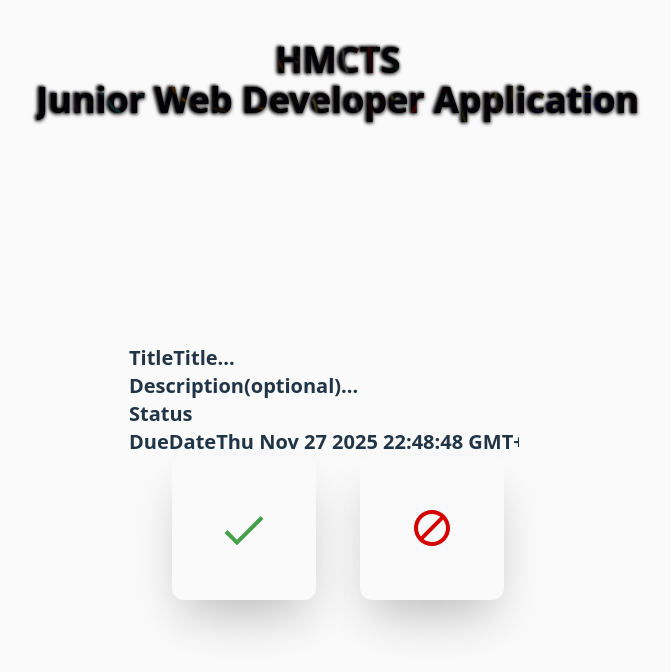
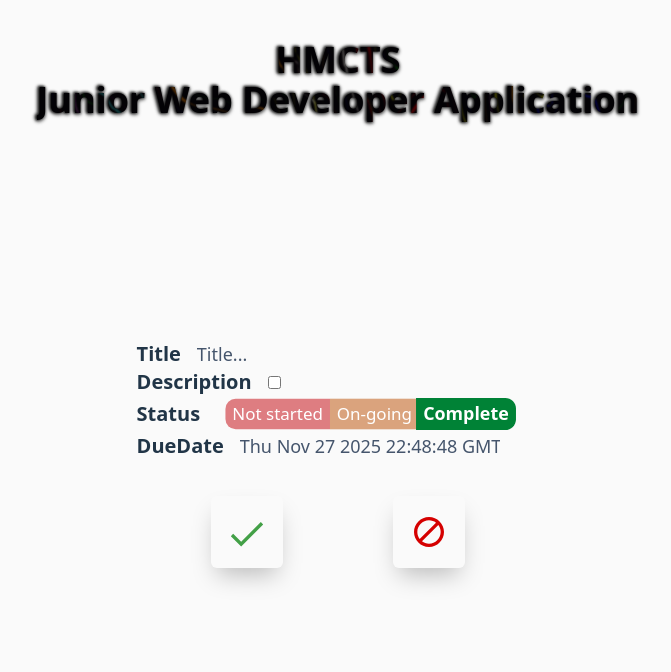
Before and after one commit to NathanJohnNJ/hmcts-junior-dev-challenge, a React (Vite) app in the folder frontend/: page / in a window 1280 px wide. Both pictures are taken after a click on the button 640 px from the left and 472 px from the top of the page. Shown: the top 672 px of the page, without its empty margins (302-973 px from the left). Built offline with nearby package versions, Linux system fonts and the light colour scheme.

Commit message:
tenth commit - added style and functionality to main task card

```diff
--- a/frontend/src/components/card.jsx
+++ b/frontend/src/components/card.jsx
@@ -3,8 +3,9 @@ import { FcDeleteRow, FcCheckmark, FcCancel } from "react-icons/fc";
 
 export default function Card({children}){
   const [title, setTitle] = useState('Title...');
-  const [description, setDescription] = useState('(optional)...');
-  const [status, setStatus] = useState('');
+  const [showDescription, setShowDescription] = useState(false);
+  const [description, setDescription] = useState('');
+  const [status, setStatus] = useState('complete');
   const [dueDate, setDueDate] = useState(new Date().toString());
   const [showMessage, setShowMessage] = useState(false);
 
@@ -15,16 +16,28 @@ export default function Card({children}){
   return (
     <div className="">
       <form className="flex flex-col">
-        <label htmlFor='title' className="font-black text-xl flex">Title<input name="title" id="title" type="text" value={title} onChange={e => setTitle(e.target.value)}></input></label>
-        <label htmlFor='description' className="font-black text-xl flex">Description<input name="description" id="description" type="text" value={description} onChange={e => setDescription(e.target.value)}></input></label>
-        <label htmlFor='status' className="font-black text-xl flex">Status<input name="status" id="status" type="text" value={status} onChange={e => setStatus(e.target.value)}></input></label>
-        <label htmlFor='dueDate' className="font-black text-xl flex">DueDate<input name="dueDate" id="dueDate" type="text" value={dueDate} onChange={e => setDueDate(e.target.value)}></input></label>
+        <label htmlFor='title' className="font-black text-xl flex items-center">Title<input className="mx-4 font-medium text-lg text-slate-600" name="title" id="title" type="text" value={title} onChange={e => setTitle(e.target.value)}></input></label>
+        <div className="flex flex-col">
+        <label htmlFor='description' className="font-black text-xl flex items-start">Description
+        <input type="checkbox" className="mx-4 mt-2 font-medium text-lg text-slate-600" name="descriptionCheck" id="descriptionCheck" value={showDescription} onChange={() => setShowDescription(!showDescription)}></input></label>
+        {showDescription &&
+          <textarea className="mx-4 font-medium text-lg text-slate-600" name="description" id="description" type="textbox" rows="5" cols="30" value={description} onChange={e => setDescription(e.target.value)}></textarea>
+        }
+        </div>
+        <label htmlFor='status' className="font-black text-xl flex items-center">Status
+          <div className="group rounded-xl scale-85" role="group">
+            <button type="button" className={status == 'notstarted' ? "rounded-l-xl bg-red-700/70 hover:bg-red-700 text-white font-bold transition-all scale-105 px-2 py-1" : "rounded-l-xl bg-red-700/50 hover:bg-red-700 text-white font-medium transition-all hover:scale-105 px-2 py-1"} value="notstarted" onClick={e => setStatus('notstarted')}>Not started</button>
+            <button type="button" className={status == 'ongoing' ? " bg-amber-700/70 hover:bg-amber-700 text-white font-bold transition-all scale-105 px-2 py-1" : " bg-amber-700/50 hover:bg-amber-700 text-white font-medium transition-all hover:scale-105 px-2 py-1"} value="ongoing" onClick={e => setStatus('ongoing')}>On-going</button>
+            <button type="button" className={status == 'complete' ? "rounded-r-xl bg-green-700 text-white font-bold transition-all scale-105 px-2 py-1" : "rounded-r-xl bg-green-700/50 hover:bg-green-700 text-white font-medium transition-all hover:scale-105 px-2 py-1"} value="complete" onClick={e => setStatus('complete')}>Complete</button>
+          </div>
+        </label>
+        <label htmlFor='dueDate' className="font-black text-xl flex items-center">DueDate<input className="mx-4 font-medium text-lg text-slate-600" name="dueDate" id="dueDate" type="text" value={dueDate} onChange={e => setDueDate(e.target.value)}></input></label>
         <div className="flex items-center justify-evenly">
-          <button className="rounded-xl shadow-2xl hover:scale-110 transition-all duration-100" onClick={saveHandler} style={{ display: open ? 'hidden' : 'flex' }}>
-            <FcCheckmark className="p-4 m-8 h-20 w-20" />
+          <button className="rounded-xl shadow-2xl hover:scale-110 scale-50 transition-all duration-100" onClick={saveHandler} style={{ display: open ? 'hidden' : 'flex' }}>
+            <FcCheckmark className="p-0 m-8 h-20 w-20" />
           </button>
-          <button className="rounded-xl shadow-2xl hover:scale-110 transition-all duration-100" onClick={() => setOpen(false)} style={{ display: open ? 'hidden' : 'flex' }}>
-            <FcCancel className="p-4 m-8 h-20 w-20" />
+          <button className="rounded-xl shadow-2xl hover:scale-110 scale-50 transition-all duration-100" onClick={() => setOpen(false)} style={{ display: open ? 'hidden' : 'flex' }}>
+            <FcCancel className="p-0 m-8 h-20 w-20" />
           </button>
         </div>
       </form>
--- a/frontend/src/pages/home.jsx
+++ b/frontend/src/pages/home.jsx
@@ -13,8 +13,8 @@ export default function Home() {
   return (
     <div className="h-screen w-screen p-10 flex flex-col items-center justify-center">
       <div className="relative h-fit w-full p-4 flex flex-col self-center place-self-center justify-center items-center mt-20 min-h-[75dvh]">
-        <button class="rounded-xl shadow-2xl hover:scale-110 transition-all duration-100" onClick={()=>setOpen(true)} style={{display: open ? 'none' : 'flex'}}>
-          <FcAddRow class="p-4 m-8 h-20 w-20"/>
+        <button className="rounded-xl shadow-2xl hover:scale-110 transition-all duration-100" onClick={()=>setOpen(true)} style={{display: open ? 'none' : 'flex'}}>
+          <FcAddRow className="p-4 m-8 h-20 w-20"/>
         </button>
         <div style={{ display: open ? 'flex' : 'none' }}>
           <Card />
--- a/package.json
+++ b/package.json
@@ -25,5 +25,8 @@
   "license": "MIT",
   "devDependencies": {
     "concurrently": "^9.2.1"
+  },
+  "dependencies": {
+    "bootstrap": "^5.3.8"
   }
 }
```
Also changed, not shown: 1 other file (tests, documents, lock files or other folders).
